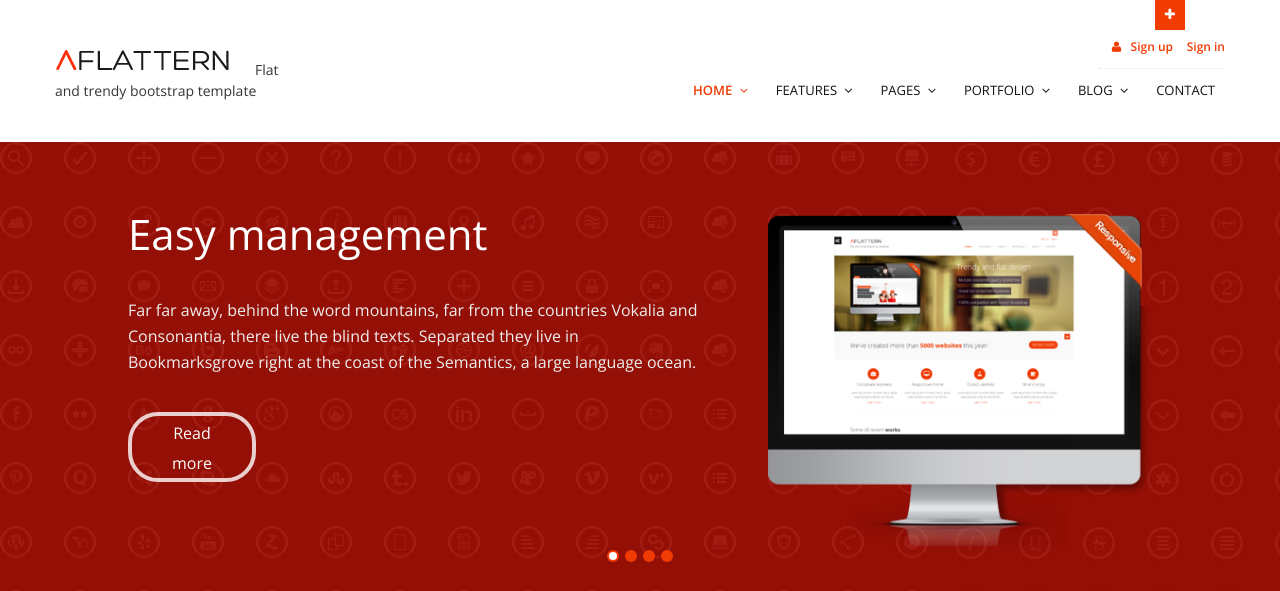
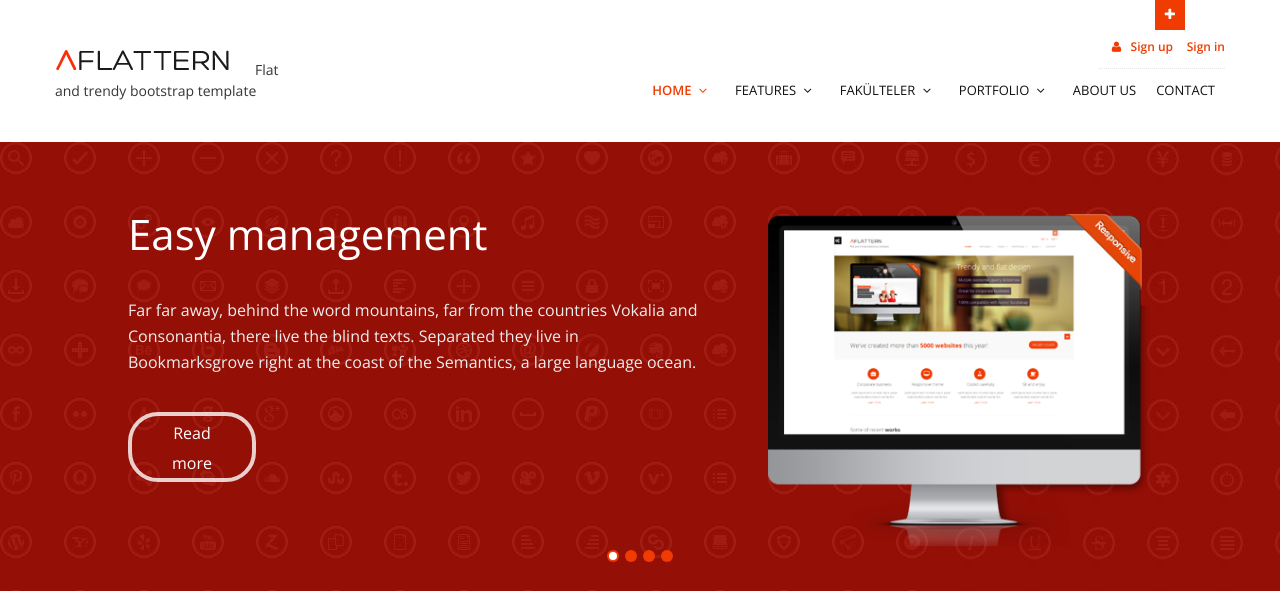
Before and after one commit to EnesKilicc/Python-Django-Not-Paylasim-Sitesi, a Django app: page /home/ in a window 1280 px wide. Shown: the top 591 px of the page. Run offline with Django 3.2, Linux system fonts and the light colour scheme; data comes from the database, SQL or seed files in the repository; both versions use the stored data as it was after the commit; some libraries are stand-ins or nearby versions.

Commit message:
about us contact pages

```diff
--- a/home/models.py
+++ b/home/models.py
@@ -1,3 +1,4 @@
+from ckeditor_uploader.fields import RichTextUploadingField
 from django.db import models
 
 class Setting(models.Model):
@@ -20,8 +21,8 @@ class Setting(models.Model):
     facebook = models.CharField(blank=True, max_length=50)
     instagram = models.CharField(blank=True, max_length=50)
     twitter = models.CharField(blank=True, max_length=50)
-    aboutus = models.TextField(blank=True)
-    contact = models.TextField(blank=True)
+    aboutus = RichTextUploadingField(blank=True)
+    contact = RichTextUploadingField(blank=True)
     status = models.CharField(max_length=10, choices=STATUS)
     create_at = models.DateTimeField(auto_now_add=True)
     update_at = models.DateTimeField(auto_now=True)
--- a/home/templates/header.html
+++ b/home/templates/header.html
@@ -116,7 +116,7 @@
         <div class="row">
           <div class="span4">
             <div class="logo">
-              <a href="index.html"><img src="{% static 'img/logo.png'%}" alt="" class="logo" /></a>
+              <a href="/"><img src="{% static 'img/logo.png'%}" alt="" class="logo" /></a>
               <h1>Flat and trendy bootstrap template</h1>
             </div>
           </div>
@@ -126,7 +126,7 @@
                 <nav>
                   <ul class="nav topnav">
                     <li class="dropdown active">
-                      <a href="index.html">Home <i class="icon-angle-down"></i></a>
+                      <a href="/">Home <i class="icon-angle-down"></i></a>
                       <ul class="dropdown-menu">
                         <li><a href="index-alt2.html">Homepage 2</a></li>
                         <li><a href="index-alt3.html">Homepage 3</a></li>
@@ -151,9 +151,9 @@
                       </ul>
                     </li>
                     <li class="dropdown">
-                      <a href="#">Pages <i class="icon-angle-down"></i></a>
+                      <a href="#">Fakülteler <i class="icon-angle-down"></i></a>
                       <ul class="dropdown-menu">
-                        <li><a href="about.html">About us</a></li>
+                        <li><a href="/hakkimizda">About us</a></li>
                         <li><a href="pricingbox.html">Pricing boxes</a></li>
                         <li><a href="testimonials.html">Testimonials</a></li>
                         <li><a href="404.html">404</a></li>
@@ -168,17 +168,10 @@
                         <li><a href="portfolio-detail.html">Portfolio detail</a></li>
                       </ul>
                     </li>
-                    <li class="dropdown">
-                      <a href="#">Blog <i class="icon-angle-down"></i></a>
-                      <ul class="dropdown-menu">
-                        <li><a href="blog-left-sidebar.html">Blog left sidebar</a></li>
-                        <li><a href="blog-right-sidebar.html">Blog right sidebar</a></li>
-                        <li><a href="post-left-sidebar.html">Post left sidebar</a></li>
-                        <li><a href="post-right-sidebar.html">Post right sidebar</a></li>
-                      </ul>
-                    </li>
+                      <li><a href="/hakkimizda">About us</a></li>
+
                     <li>
-                      <a href="contact.html">Contact </a>
+                      <a href="/contact">Contact </a>
                     </li>
                   </ul>
                 </nav>
--- a/home/views.py
+++ b/home/views.py
@@ -9,3 +9,12 @@ def index(request):
     setting = Setting.objects.get(pk=1)
     context = {'setting':setting}
     return render(request, 'index.html', context)
+
+def contact(request):
+    setting = Setting.objects.get(pk=1)
+    context = {'setting':setting, 'page':'contact'}
+    return render(request, 'contact.html', context)
+def hakkimizda(request):
+    setting = Setting.objects.get(pk=1)
+    context = {'setting':setting, 'page':'hakkimizda'}
+    return render(request, 'hakkimizda.html', context)
--- a/note/models.py
+++ b/note/models.py
@@ -1,3 +1,4 @@
+from ckeditor_uploader.fields import RichTextUploadingField
 from django.db import models
 from django.utils.safestring import mark_safe
 
@@ -36,7 +37,7 @@ class Note(models.Model):
     okul = models.CharField(max_length=100)
     ders = models.CharField(max_length=100)
     egitmen = models.CharField(max_length=50)
-    detail = models.TextField()
+    detail = RichTextUploadingField()
     status = models.CharField(max_length=10, choices=STATUS)
     slug = models.SlugField()
     category = models.ForeignKey('Category', null=False, on_delete=models.CASCADE)
--- a/project1/urls.py
+++ b/project1/urls.py
@@ -18,13 +18,17 @@ from django.conf.urls.static import static
 from django.contrib import admin
 from django.urls import path
 from django.urls import include
+from home import views
 
 
 urlpatterns = [
     path('', include('home.urls')),
+    path('contact', views.contact, name='contact'),
+    path('hakkimizda', views.hakkimizda, name='hakkimizda'),
     path('home/', include('home.urls')),
     path('note/', include('note.urls')),
     path('admin/', admin.site.urls),
+    path('ckeditor/', include('ckeditor_uploader.urls')),
 ]
 if settings.DEBUG:
     urlpatterns +=static(settings.MEDIA_URL,document_root=settings.MEDIA_ROOT)
```
Also changed, not shown: project1/settings.py (+21 -0 lines), db.sqlite3, note/views.py (line endings or trailing spaces), 1 other file.
